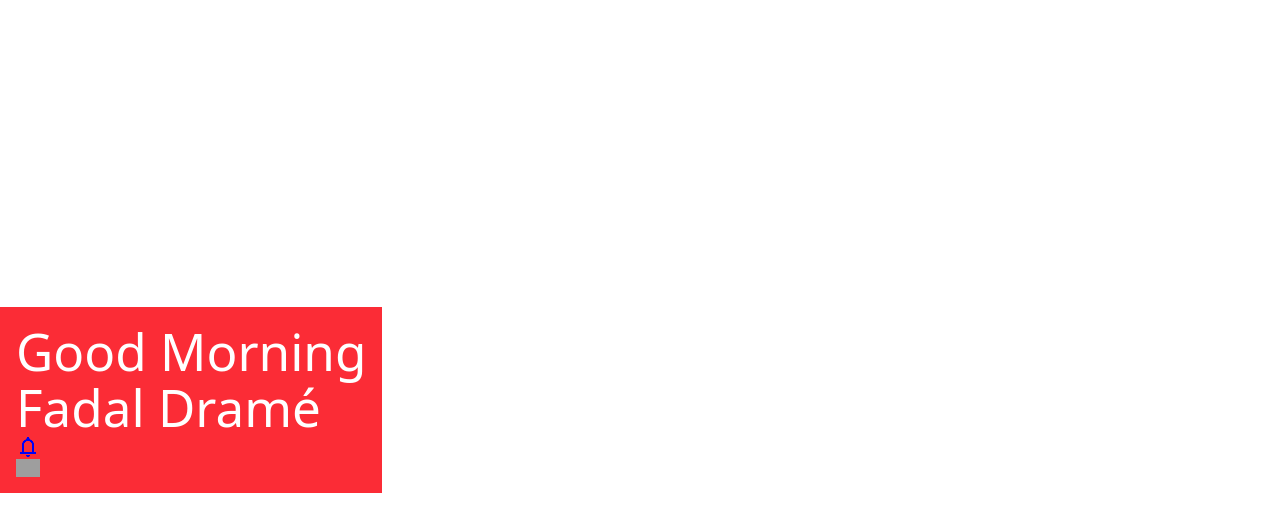
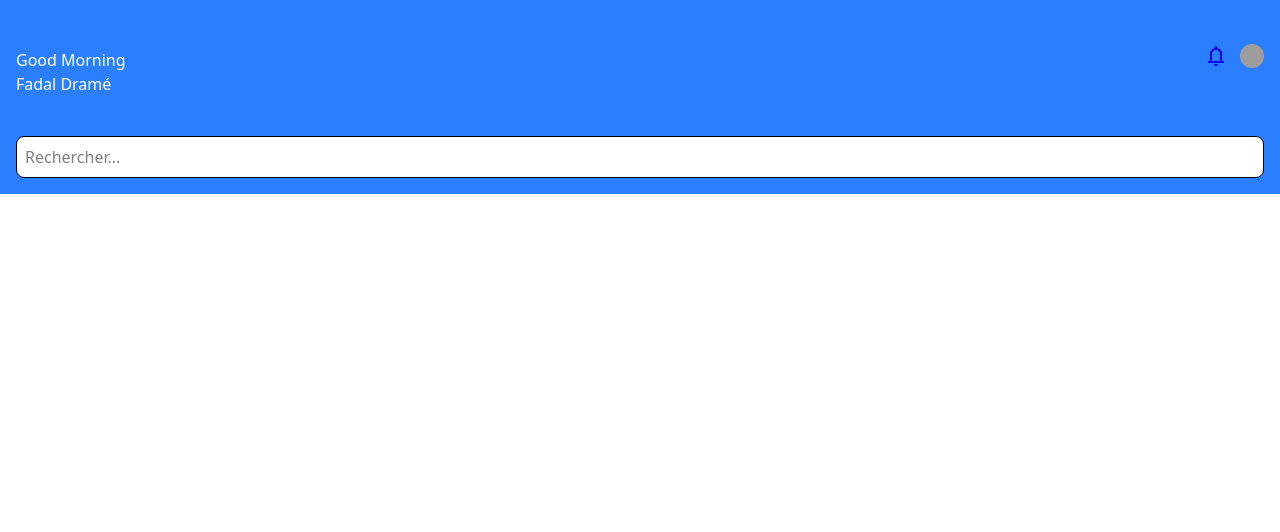
Before and after one commit to fadaldrame97-sys/Gestionnaire-de-Tournois-Sportifs, a React (Vite) app: page / in a window 1280 px wide. Shown: the top 532 px of the page. Built offline with nearby package versions, Linux system fonts and the light colour scheme; grey boxes are pictures that could not be loaded.

Commit message:
Le header est au complet

```diff
--- a/src/Header.jsx
+++ b/src/Header.jsx
@@ -1,17 +1,27 @@
 import Notif from "./assets/Notif.png";
 import Fadal from "./assets/Fadal.jpg"
+import { Input } from "postcss";
 export default function Header(){
     return(
-        <header  className="bg-red-500 text-white p-4 flex justify-between items-center">
-    <div>
+        <header className=" bg-blue-500 text-white p-4" >
+    <div className="  w-full flex   items-center justify-between">
+         <div className="mt-8">
          <h1>Good Morning</h1>
          <h1>Fadal Dramé</h1>
+       </div>
 
-        <img src={Notif} alt="Notification icon" width="24" />
-        <img src={Fadal} alt="Notification icon" width="24" />
-
-    </div>
-
+    <div className="flex justify-end  w-1/2 gap-3">
+        <img src={Notif} alt="Notification icon" width="24"  />
+        <img src={Fadal} alt="Notification icon" width="24" height="24" className=" rounded-xl shadow-2xl" />
+</div>
+ </div>
+<div className="mt-10 flex items-center justify-center w-full">
+ <input
+  type="text"
+  placeholder="Rechercher..."
+  className="border p-2 rounded-lg w-full bg-white text-black "
+/>
+</div>
         </header>
     )
 }
--- a/src/index.css
+++ b/src/index.css
@@ -25,16 +25,8 @@ a:hover {
 
 body {
   margin: 0;
-  display: flex;
-  place-items: center;
-  min-width: 320px;
-  min-height: 100vh;
 }
 
-h1 {
-  font-size: 3.2em;
-  line-height: 1.1;
-}
 
 button {
   border-radius: 8px;
```
